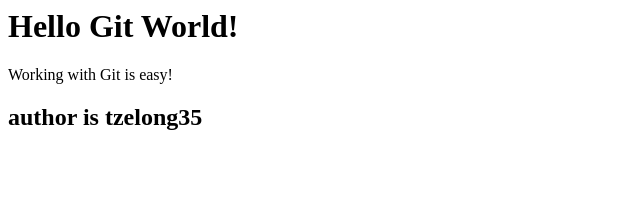
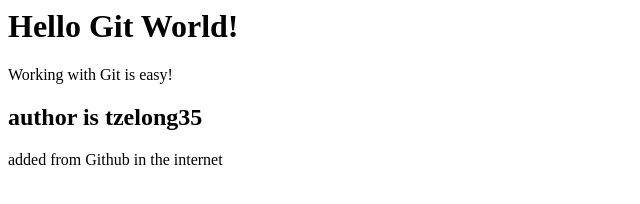
Before and after one commit to tzelong/GitGithubMasterclass, a plain HTML site: page index.html in a window 1280 px wide. Shown: the whole page, without its empty margins (0-640 px from the left). Drawn offline with Linux system fonts and the light colour scheme.

Commit message:
Update index.html

```diff
--- a/index.html
+++ b/index.html
@@ -3,3 +3,7 @@
 <div><p>Working with Git is easy!</p></div>
 
 <h2>author is tzelong35</h2>
+
+<div>
+  <p> added from Github in the internet </p>
+</div>
```
